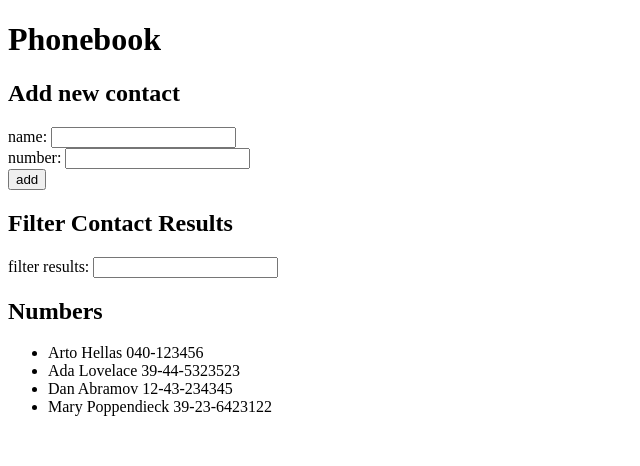
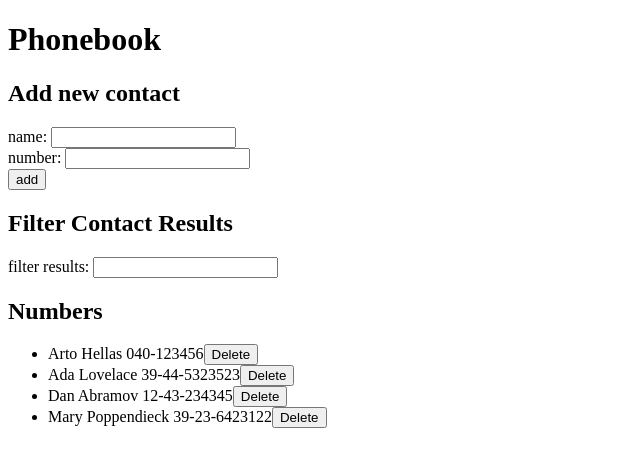
Before and after one commit to villemae/Full-Stack-Course, a React (Create React App) app in the folder part02/phonebook/: page / in a window 1280 px wide. Shown: the top 466 px of the page, without its empty margins (0-640 px from the left). Built offline with nearby package versions, Linux system fonts and the light colour scheme; data requests are answered from the project's data file.

Commit message:
Exercise 2.18 done

```diff
--- a/part02/phonebook/src/App.js
+++ b/part02/phonebook/src/App.js
@@ -20,10 +20,14 @@ const App = () => {
   }, [])
 
 
-  const addContact = (event) => {
+  const handleAddForm = (event) => {
     event.preventDefault()
-    if (persons.find(person => person.name === newName) === undefined) {
-      const contactObject = {
+    const confirmMsg = `${newName} is already in the phonebook,do you want to
+    replace the old number with a new one?`
+    let contactObject = persons.find(person => person.name === newName)
+    // if contact is not yet on the phonebook, add contact
+    if (contactObject === undefined) {
+      contactObject = {
         name: newName,
         number: newNumber
       }
@@ -32,11 +36,30 @@ const App = () => {
       .then(response => {
         setPersons(persons.concat(response.data))
       })
-    } else {
-      alert(`${newName} is already in the phonebook`)
+    }
+    //if contact is already on the phonebook, update it
+    else if (window.confirm(confirmMsg)) {
+      const updatedContact = {...contactObject, number: newNumber}
+      phonebookService
+      .update(updatedContact)
+      .then(response => {
+        setPersons(persons.map(person => person.name !== newName ? person : response.data))
+      })
     }
     setNewName('')
     setNewNumber('')
+  }
+
+  const deleteContact = (id) => {
+    const contactToDelete = persons.find(person => person.id === id)
+    if (window.confirm(`Are you sure you want to delete ${contactToDelete.name}?`)) {
+      phonebookService
+      .del(contactToDelete.id)
+      .then(response => {
+        setPersons(persons.filter(p => p.id !== id))
+      })
+      .catch(error => console.log("ERROR! DELETE NOT SUCCESSFUL"))
+    }
   }
 
   const handleNameChange = (event) => {
@@ -51,6 +74,7 @@ const App = () => {
     setFilter(event.target.value)
   }
 
+
   return (
     <div>
       <h1>Phonebook</h1>
@@ -59,11 +83,11 @@ const App = () => {
         handleNumber={handleNumberChange}
         newName={newName}
         newNumber={newNumber}
-        addContact={addContact} />
+        addContact={handleAddForm} />
       <FilterForm
         filter={filter}
         handleFilter={handleFilterChange} />
-      <Contacts persons={persons} filter={filter}/>
+      <Contacts persons={persons} filter={filter} deleteContact={deleteContact}/>
     </div>
   )
 
--- a/part02/phonebook/src/components/Contacts.js
+++ b/part02/phonebook/src/components/Contacts.js
@@ -11,14 +11,16 @@ const FilterForm = (props) => {
   )
 }
 
-const Contacts = ({ persons, filter }) => {
+const Contacts = ({ persons, filter, deleteContact }) => {
   const filtered = persons.filter(person => person.name.toLowerCase().includes(filter))
   return (
     <>
       <h2>Numbers</h2>
       <ul>
         {filtered.map(person =>
-          <li key={person.name}>{person.name} {person.number}</li>
+          <li key={person.id}>{person.name} {person.number}
+          <button onClick={() => deleteContact(person.id)}>Delete</button>
+          </li>
         )}
       </ul>
     </>
--- a/part02/phonebook/src/services/persons.js
+++ b/part02/phonebook/src/services/persons.js
@@ -10,4 +10,12 @@ const create = (newObject) => {
     return axios.post(baseUrl, newObject)
 }
 
-export default { getAll, create }
+const del = (id) => {
+    return axios.delete(`${baseUrl}/${id}`)
+}
+
+const update = (contactObject) => {
+    return axios.put(`${baseUrl}/${contactObject.id}`, contactObject)
+}
+
+export default { getAll, create, del, update }
```
